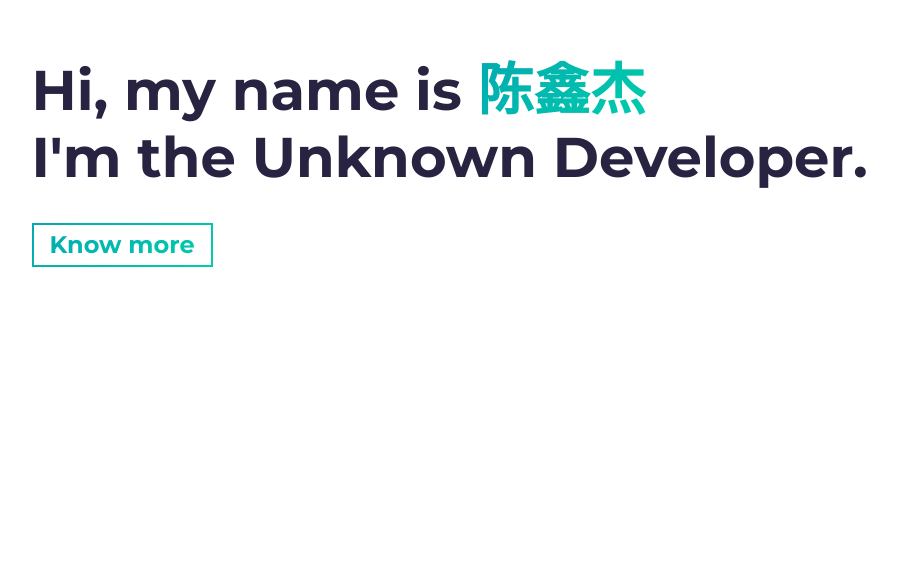
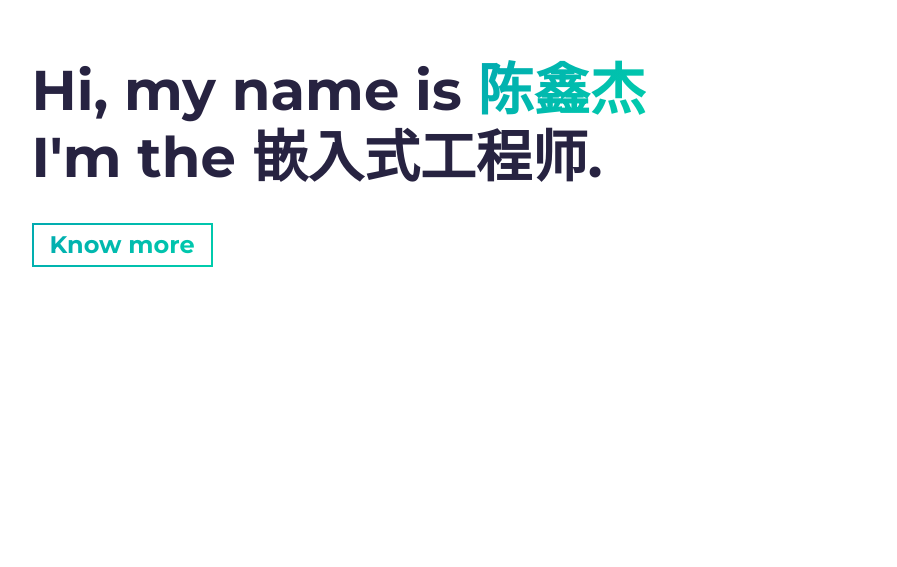
Before and after one commit to dasuda123/my-online-resume, a website built with Parcel: page src/index.html in a window 1280 px wide. Shown: the part 233-800 px from the top of the page, without its empty margins (46-943 px from the left). Built offline with nearby package versions, Linux system fonts and the light colour scheme.

Commit message:
Update index.html
测试

```diff
--- a/src/index.html
+++ b/src/index.html
@@ -48,7 +48,7 @@
         <h1 class="hero-title load-hidden">
           Hi, my name is <span class="text-color-main">陈鑫杰</span>
           <br />
-          I'm the Unknown Developer.
+          I'm the 嵌入式工程师.
         </h1>
         <p class="hero-cta load-hidden">
           <a rel="noreferrer" class="cta-btn cta-btn--hero" href="#about"
```
